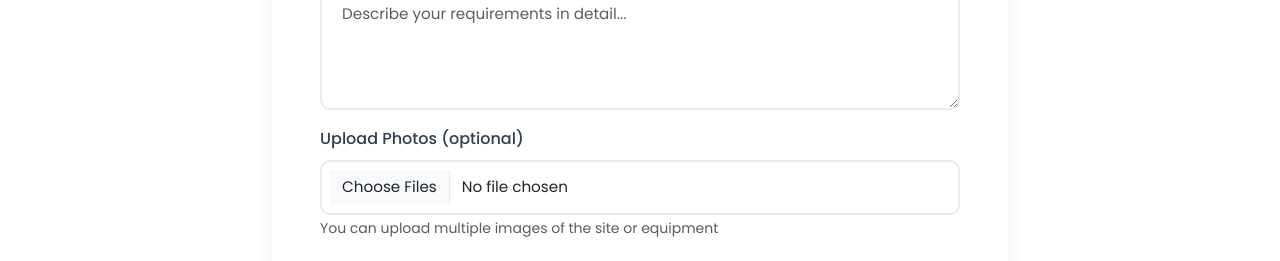
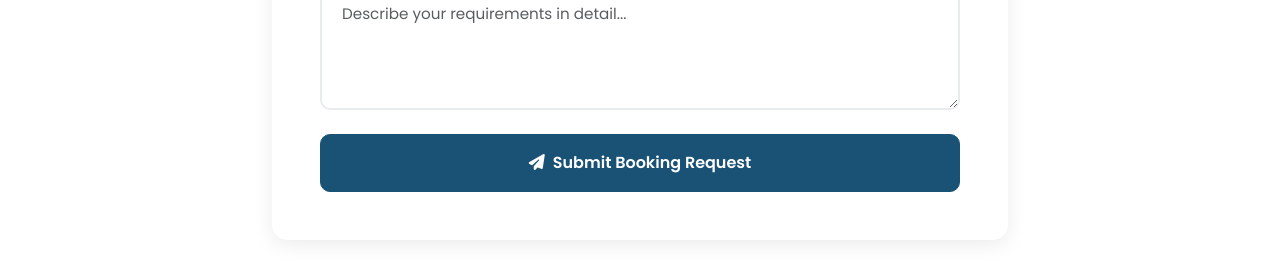
Before and after one commit to abhijittamang69-dev/konjyosomtechsjjj, a plain HTML site: page konjyosom-tech/frontend/booking.html in a window 1280 px wide. Shown: the part 840-1101 px from the top of the page. Drawn offline with nearby package versions, Linux system fonts and the light colour scheme.

Commit message:
Remove unsupported photo upload from booking form

```diff
--- a/konjyosom-tech/frontend/booking.html
+++ b/konjyosom-tech/frontend/booking.html
@@ -92,11 +92,6 @@
                                     <label class="form-label">Description</label>
                                     <textarea class="form-control" name="description" rows="4" placeholder="Describe your requirements in detail..."></textarea>
                                 </div>
-                                <div class="col-12">
-                                    <label class="form-label">Upload Photos (optional)</label>
-                                    <input type="file" class="form-control" name="photos" multiple accept="image/*">
-                                    <small class="text-muted">You can upload multiple images of the site or equipment</small>
-                                </div>
                                 <div class="col-12 mt-4">
                                     <button type="submit" class="btn btn-primary w-100 py-3">
                                         <i class="fas fa-paper-plane me-2"></i>Submit Booking Request
```
